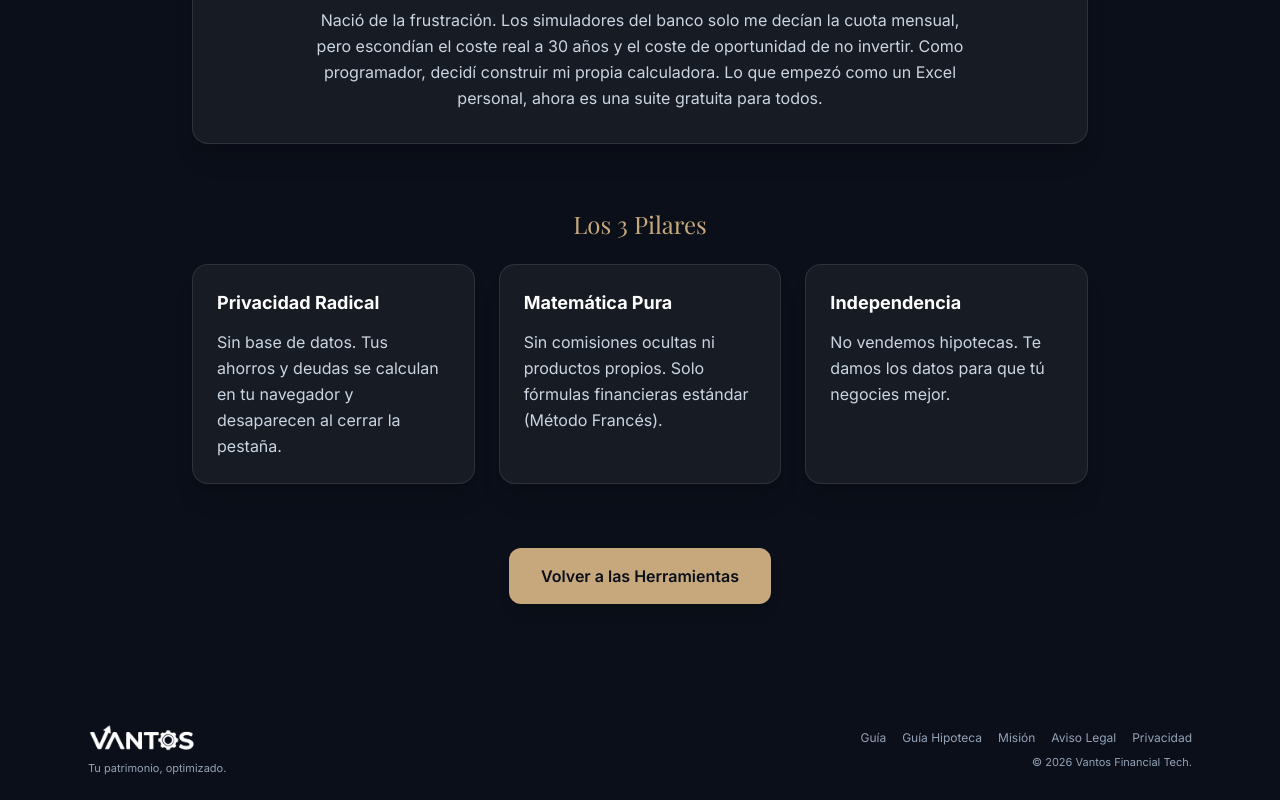
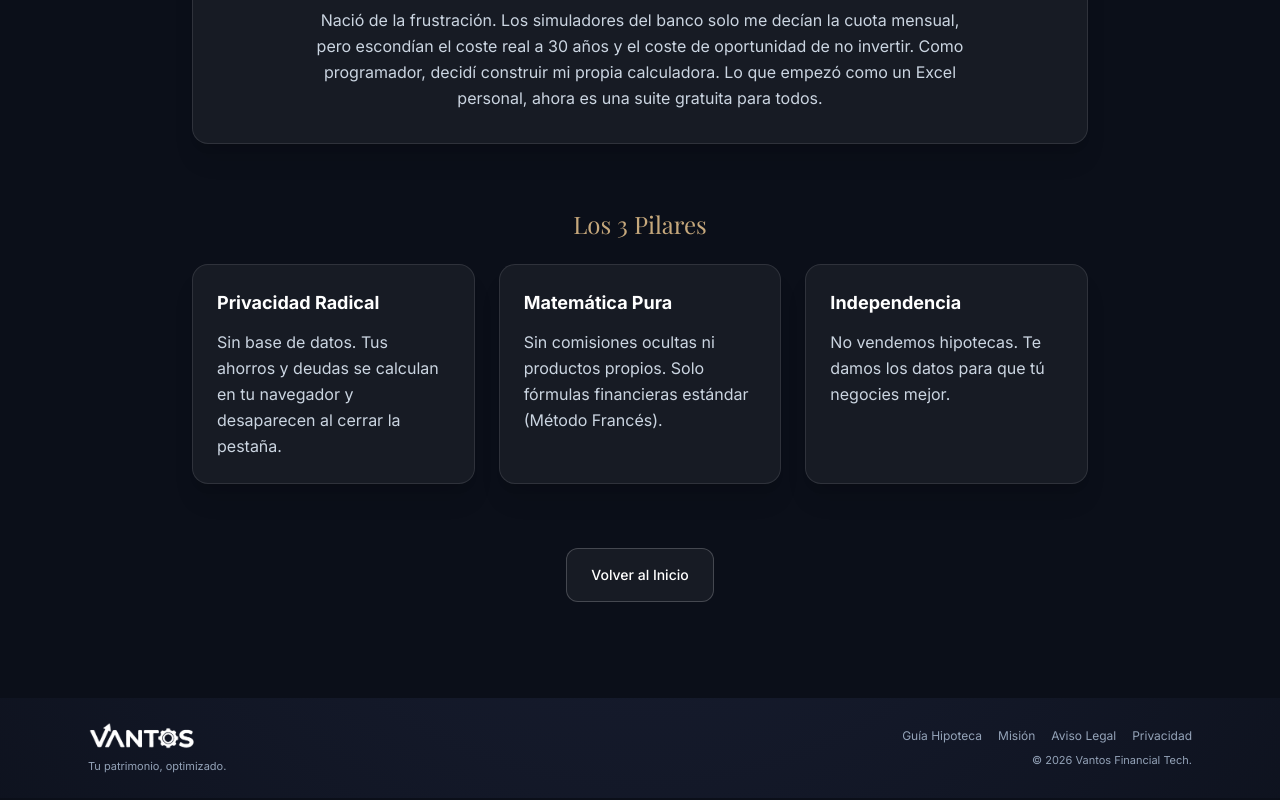
Before and after one commit to bombardeenLaUA/Vantos, a Next.js app: page /mision in a window 1280 px wide. Shown: the part 483-1283 px from the top of the page. Built offline with nearby package versions, Linux system fonts and the light colour scheme; a web font is replaced by a local one.

Commit message:
cambios sutiles

```diff
--- a/app/aviso-legal/page.tsx
+++ b/app/aviso-legal/page.tsx
@@ -38,7 +38,7 @@ export default function AvisoLegalPage() {
 
         <Link
           href="/"
-          className="mt-12 inline-block border border-white/20 text-white px-6 py-3 rounded-xl font-bold hover:bg-white/5 transition-colors"
+          className="mt-12 inline-flex items-center justify-center rounded-xl bg-white/5 border border-white/20 px-6 py-4 text-sm font-medium text-white hover:bg-vantos-gold hover:text-vantos-dark hover:border-vantos-gold transition-all duration-300"
         >
           Volver al Inicio
         </Link>
--- a/app/como-funciona/page.tsx
+++ b/app/como-funciona/page.tsx
@@ -43,7 +43,7 @@ const pilares = [
 
 export default function ComoFuncionaPage() {
   return (
-    <div className="min-h-screen bg-vantos-dark pt-24 pb-16 px-4 sm:px-6">
+    <div className="bg-vantos-dark pt-24 pb-24 px-4 sm:px-6">
       <div className="max-w-4xl mx-auto">
         <h1 className="font-serif text-4xl lg:text-5xl text-white mb-6 text-center">
           Domina la Matemática de tu Patrimonio
--- a/app/globals.css
+++ b/app/globals.css
@@ -4,7 +4,7 @@
 
 html {
   height: 100%;
-  overflow-y: scroll;
+  overflow-y: auto;
 }
 
 body {
--- a/app/guia/amortizar-o-invertir/page.tsx
+++ b/app/guia/amortizar-o-invertir/page.tsx
@@ -99,7 +99,7 @@ export default function AmortizarOInvertirPage() {
           <div className="pt-4">
             <Link
               href="/herramientas/hipoteca"
-              className="inline-flex items-center justify-center px-8 py-4 rounded-xl bg-vantos-gold text-vantos-dark font-semibold hover:bg-vantos-gold/90 transition-all shadow-lg hover:shadow-xl text-lg"
+              className="inline-flex items-center justify-center rounded-xl bg-white/5 border border-white/20 px-6 py-4 text-sm font-medium text-white hover:bg-vantos-gold hover:text-vantos-dark hover:border-vantos-gold transition-all duration-300"
             >
               Abrir el Simulador de Estrategia Hipotecaria
             </Link>
--- a/app/mision/page.tsx
+++ b/app/mision/page.tsx
@@ -55,9 +55,9 @@ export default function MisionPage() {
         <section className="text-center">
           <Link
             href="/"
-            className="inline-flex items-center justify-center px-8 py-4 rounded-xl bg-vantos-gold text-vantos-dark font-semibold hover:bg-vantos-gold/90 transition-all shadow-lg hover:shadow-xl"
+            className="inline-flex items-center justify-center rounded-xl bg-white/5 border border-white/20 px-6 py-4 text-sm font-medium text-white hover:bg-vantos-gold hover:text-vantos-dark hover:border-vantos-gold transition-all duration-300"
           >
-            Volver a las Herramientas
+            Volver al Inicio
           </Link>
         </section>
       </div>
--- a/app/privacidad/page.tsx
+++ b/app/privacidad/page.tsx
@@ -48,7 +48,7 @@ export default function PrivacidadPage() {
 
         <Link
           href="/"
-          className="mt-12 inline-block border border-white/20 text-white px-6 py-3 rounded-xl font-bold hover:bg-white/5 transition-colors"
+          className="mt-12 inline-flex items-center justify-center rounded-xl bg-white/5 border border-white/20 px-6 py-4 text-sm font-medium text-white hover:bg-vantos-gold hover:text-vantos-dark hover:border-vantos-gold transition-all duration-300"
         >
           Volver al Inicio
         </Link>
--- a/components/layout/Footer.tsx
+++ b/components/layout/Footer.tsx
@@ -5,7 +5,7 @@ export default function Footer() {
   const year = new Date().getFullYear();
 
   return (
-    <footer className="bg-vantos-dark text-slate-400 text-xs">
+    <footer className="bg-transparent text-slate-400 text-xs">
       <div className="max-w-6xl mx-auto px-4 sm:px-6 py-6 flex flex-col gap-4 md:flex-row md:items-center md:justify-between">
         <div className="space-y-2">
           <Image
@@ -19,9 +19,6 @@ export default function Footer() {
         </div>
         <div className="flex flex-col items-start md:items-end gap-1">
           <div className="flex gap-4 flex-wrap">
-            <Link href="/guia" className="hover:text-vantos-gold transition-colors">
-              Guía
-            </Link>
             <Link href="/guia/amortizar-o-invertir" className="hover:text-vantos-gold transition-colors">
               Guía Hipoteca
             </Link>
```
